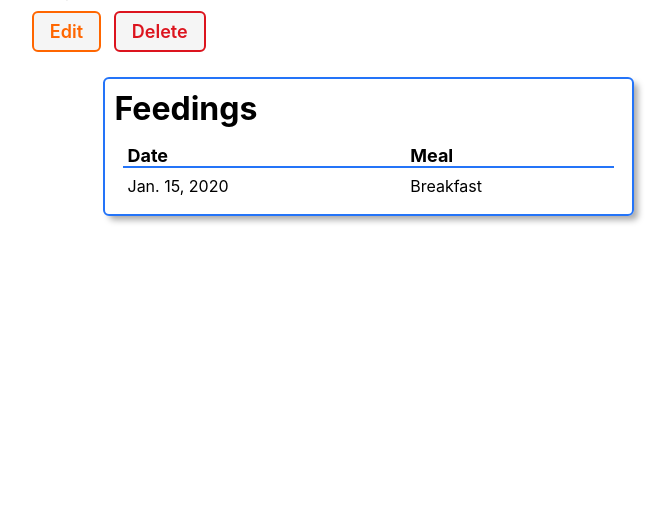
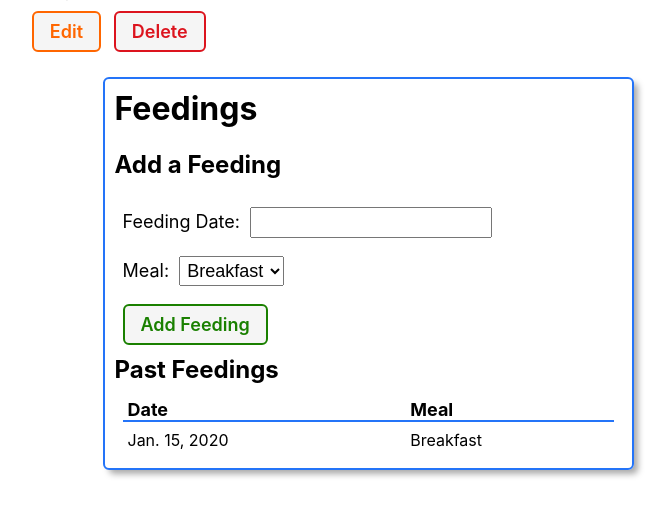
Before and after one commit to Zain23456/elephant-collector, a Django app: page /elephants/1/ in a window 1280 px wide. Shown: the part 173-689 px from the top of the page, without its empty margins (272-944 px from the left). Run offline with Django 4.2, Linux system fonts and the light colour scheme; tables that the repository leaves empty hold one stand-in row (values such as "Sample post").

Commit message:
add feeding form to detail.html

```diff
--- a/main_app/templates/elephants/detail.html
+++ b/main_app/templates/elephants/detail.html
@@ -34,6 +34,18 @@
       <h2>Feedings</h2>
       {% comment %} img? {% endcomment %}
     </div>
+
+    <h3>Add a Feeding</h3>
+    <form
+      method="post"
+      class="subsection-content"
+      >
+      {% csrf_token %}
+      {{ feeding_form.as_p }}
+      <button type="submit" class="btn submit">Add Feeding</button>
+    </form>
+
+    <h3>Past Feedings</h3>
     <table>
       <thead>
         <tr><th>Date</th><th>Meal</th></tr>
```
